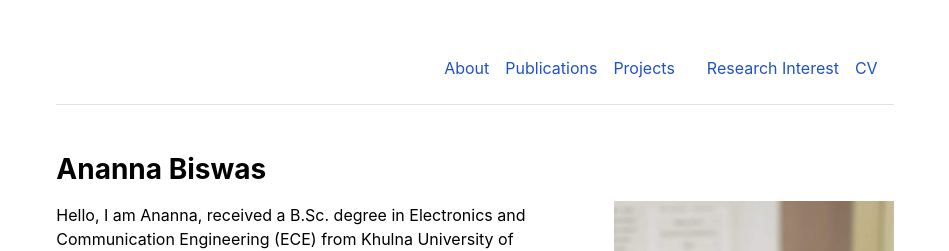
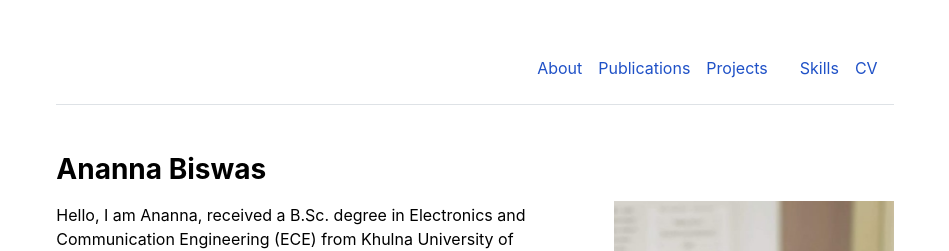
Before and after one commit to Anannabiswas/anannabiswas.github.io, a Jekyll site: the page built from index.md, in a window 1280 px wide. Shown: the top 251 px of the page, without its empty margins (165-1114 px from the left). Built offline with Jekyll 4.4.1, drawn with Linux system fonts in a browser that asks for light colours.

Commit message:
Update settings.yml

```diff
--- a/_data/settings.yml
+++ b/_data/settings.yml
@@ -4,7 +4,7 @@ menu:
 - {name: 'Publications', url: '/publications'}
 - {name: 'Projects', url: '/projects'}
 - #{name: 'courses', url: '/courses'}
-- {name: 'Research Interest', url: '/Research Interest'}
+- {name: 'Skills', url: '/Skills'}
 - {name: 'CV', url: '/assets/cv/Ananna_CV.pdf'}
 
 
```
